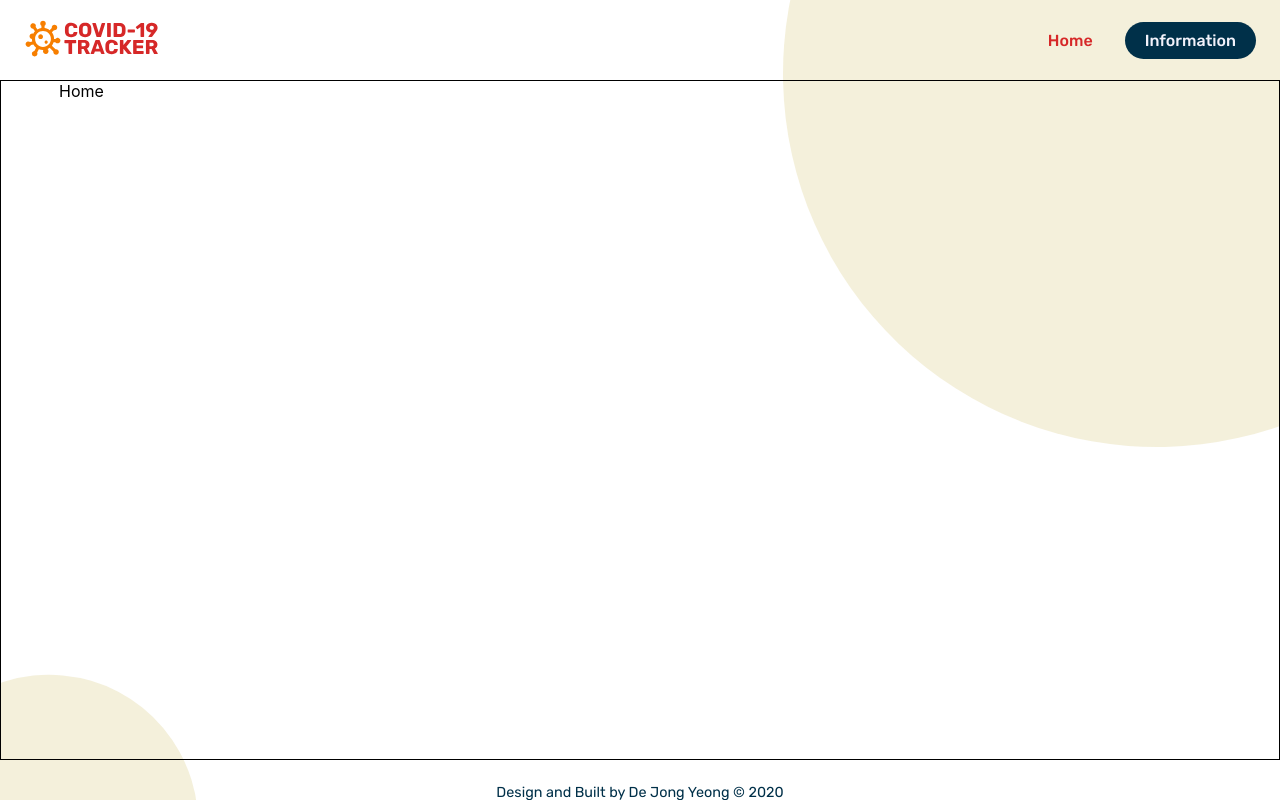
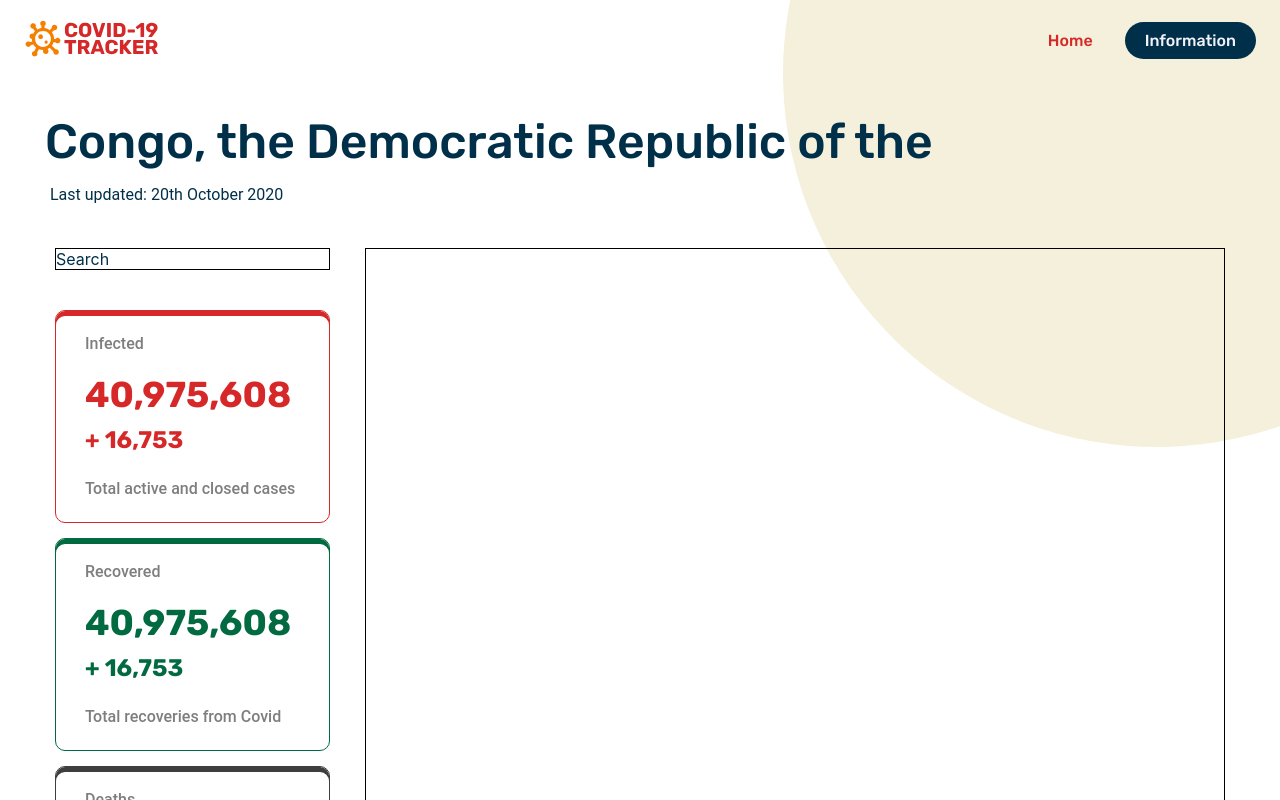
Before and after one commit to dejongyeong/covid-19-tracker, a React (Create React App) app: page / in a window 1280 px wide. Shown: the top 800 px of the page. Built offline with nearby package versions, Linux system fonts and the light colour scheme.

Commit message:
skeleton structure for components

```diff
--- a/src/components/Home/Home.js
+++ b/src/components/Home/Home.js
@@ -1,12 +1,60 @@
 import React from "react";
 import Theme from "../../theme/Theme";
 
-import { Wrapper } from "./HomeStyle";
+import {
+  CountBox,
+  CountBoxWrapper,
+  CountWrapper,
+  DataWrapper,
+  GraphWrapper,
+  HeaderWrapper,
+  SearchBar,
+  Wrapper,
+} from "./HomeStyle";
 
 function Home() {
   return (
     <Theme>
-      <Wrapper id="covid-data">Home</Wrapper>
+      <Wrapper id="covid-data">
+        <HeaderWrapper>
+          <h3 id="country-name">Congo, the Democratic Republic of the</h3>
+          <p id="last-updated">Last updated: 20th October 2020</p>
+        </HeaderWrapper>
+        <DataWrapper>
+          <CountWrapper>
+            <SearchBar>Search</SearchBar>
+            <CountBoxWrapper>
+              <CountBox id="infected" className="data-box">
+                <p>Infected</p>
+                <h3 id="infected-num">40,975,608</h3>
+                <h4>
+                  + <span id="today-infected">16,753</span>
+                </h4>
+                <p>Total active and closed cases</p>
+              </CountBox>
+
+              <CountBox id="recovered" className="data-box">
+                <p>Recovered</p>
+                <h3 id="recovered-num">40,975,608</h3>
+                <h4>
+                  + <span id="today-recovered">16,753</span>
+                </h4>
+                <p>Total recoveries from Covid</p>
+              </CountBox>
+
+              <CountBox id="deaths" className="data-box">
+                <p>Deaths</p>
+                <h3 id="deaths-num">40,975,608</h3>
+                <h4>
+                  + <span id="today-deaths">16,753</span>
+                </h4>
+                <p>Total death caused by Covid</p>
+              </CountBox>
+            </CountBoxWrapper>
+          </CountWrapper>
+          <GraphWrapper>Graph</GraphWrapper>
+        </DataWrapper>
+      </Wrapper>
     </Theme>
   );
 }
--- a/src/components/Home/HomeStyle.js
+++ b/src/components/Home/HomeStyle.js
@@ -1,15 +1,140 @@
 import styled from "styled-components";
 
-/* eslint-disable */
 export const Wrapper = styled.div`
-  color: #000000;
   width: auto;
-  height: 85vh;
-  padding: 0 58px 0 58px;
-  border: 1px solid black;
+  height: 100%;
+  padding: 15px 45px;
+  margin: 10px auto 20px auto;
 
-  @media only screen and (orientation: portrait) and ${(props) => props.theme.breakpoints.sm}  {
-    margin: 30px auto;
+  @media only screen and (min-width: 1920.02px) {
     height: 100vh;
   }
+
+  @media only screen and (orientation: portrait) and (min-height: 1024.98px) {
+    height: 89.4vh;
+  }
+
+  @media only screen and (orientation: portrait) and ${(props) =>
+      props.theme.breakpoints.md} {
+    height: 100%;
+    margin: 30px auto;
+    padding: 15px 20px;
+  }
 `;
+
+export const HeaderWrapper = styled.div`
+  width: 100%;
+  margin-top: 15px;
+  color: ${(props) => props.theme.colors.primaryColor};
+  h3 {
+    font-family: ${(props) => props.theme.font.heading};
+    font-style: normal;
+    font-weight: 500;
+    line-height: 43px;
+    font-size: clamp(36px, 3rem, 4rem);
+  }
+  p {
+    margin-top: 1.5rem;
+    font-family: ${(props) => props.theme.font.paragraph};
+    font-style: normal;
+    font-weight: normal;
+    font-size: clamp(16px, 1rem, 1.1rem);
+    line-height: 15px;
+    padding-left: 5px;
+  }
+`;
+
+export const DataWrapper = styled.div`
+  width: 100%;
+  display: flex;
+  flex-direction: row;
+  margin-top: 3%;
+  padding: 10px;
+`;
+
+export const CountWrapper = styled.div`
+  height: 100%;
+  width: auto;
+  display: flex;
+  flex-direction: column;
+`;
+
+export const SearchBar = styled.div`
+  width: 100%;
+  height: auto;
+  margin: 0 auto 40px auto;
+  color: ${(props) => props.theme.colors.primaryColor};
+  border: 1px solid black;
+`;
+
+export const CountBoxWrapper = styled.div`
+  width: 100%;
+  height: auto;
+  display: flex;
+  flex-direction: column;
+
+  h3 {
+    margin: 20px 0 10px 0;
+    font-size: clamp(2rem, 36px, 4rem);
+    line-height: 43px;
+  }
+  h4 {
+    margin-bottom: 25px;
+    font-size: clamp(1.5rem, 24px, 2rem);
+    line-height: 28px;
+  }
+
+  .data-box:nth-child(1) {
+    box-shadow: inset 0px 5px 0px
+      ${(props) => props.theme.colors.secondaryColor};
+    border: 1px solid ${(props) => props.theme.colors.secondaryColor};
+    color: ${(props) => props.theme.colors.secondaryColor};
+    font-family: ${(props) => props.theme.font.heading};
+    font-style: normal;
+    font-weight: 500;
+  }
+
+  .data-box:nth-child(2) {
+    margin: 15px auto;
+    box-shadow: inset 0px 5px 0px #026a41;
+    border: 1px solid #026a41;
+    color: #026a41;
+    font-family: ${(props) => props.theme.font.heading};
+    font-style: normal;
+    font-weight: 500;
+  }
+
+  .data-box:nth-child(3) {
+    box-shadow: inset 0px 5px 0px #3e3e3e;
+    border: 1px solid #3e3e3e;
+    color: #3e3e3e;
+    font-family: ${(props) => props.theme.font.heading};
+    font-style: normal;
+    font-weight: 500;
+  }
+`;
+
+export const CountBox = styled.div`
+  min-width: 275px;
+  max-width: 275px;
+  min-height: 213px;
+  max-height: 213px;
+  background: #ffffff;
+  box-sizing: border-box;
+  border-radius: 10px;
+  display: flex;
+  flex-direction: column;
+  justify-content: center;
+  align-items: flex-start;
+  padding: 15px 0 15px 29px;
+  p {
+    color: #7e7e7e;
+    font-family: ${(props) => props.theme.font.paragraph};
+  }
+`;
+
+export const GraphWrapper = styled.div`
+  width: 100%;
+  border: 1px solid black;
+  margin-left: 3%;
+`;
--- a/src/components/Information/InfoStyle.js
+++ b/src/components/Information/InfoStyle.js
@@ -1,7 +1,6 @@
 import styled from "styled-components";
 
 export const Wrapper = styled.div`
-  color: #000000;
   width: 100%;
   height: 100%;
   padding: 15px 45px;
```
